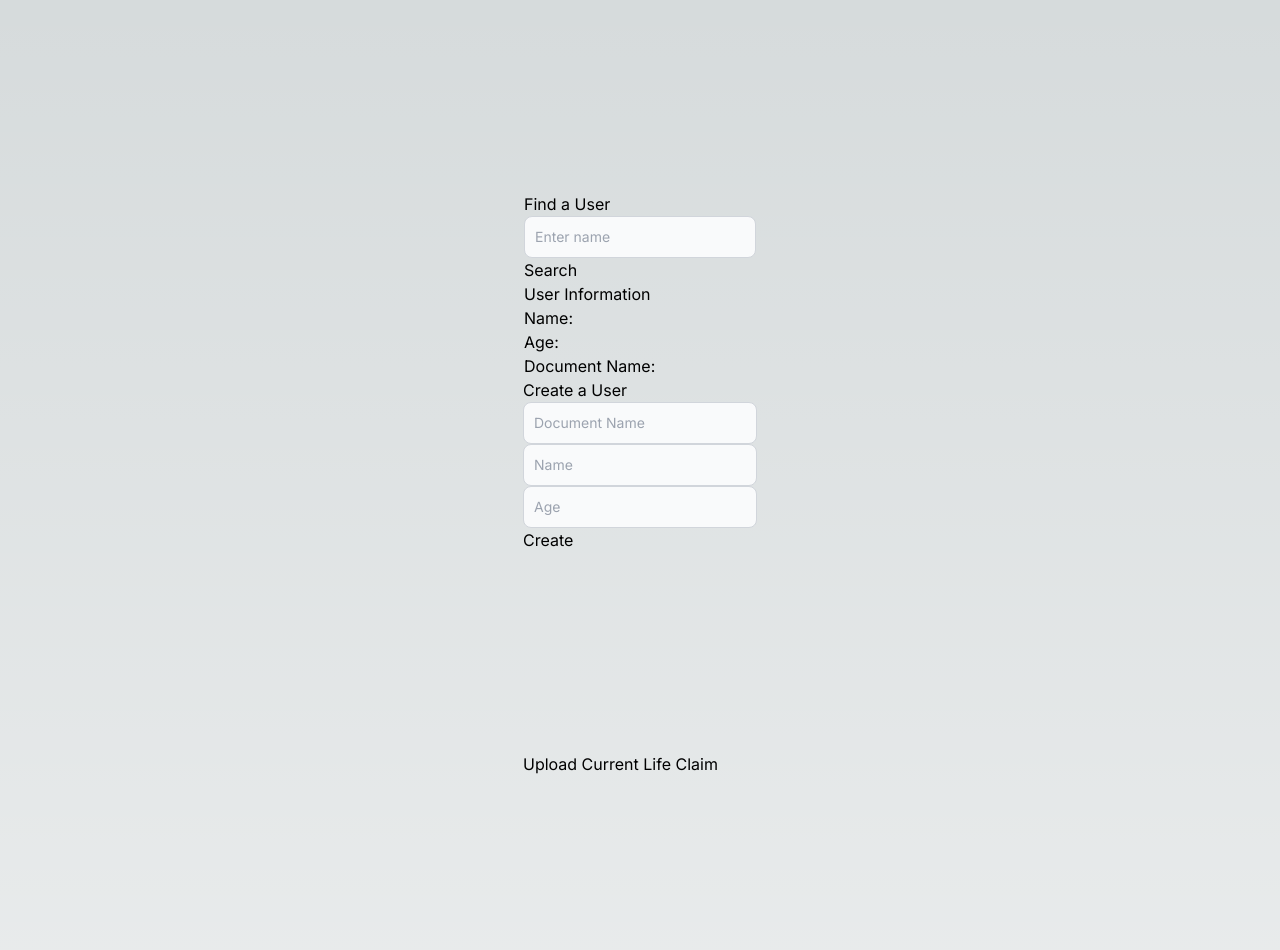
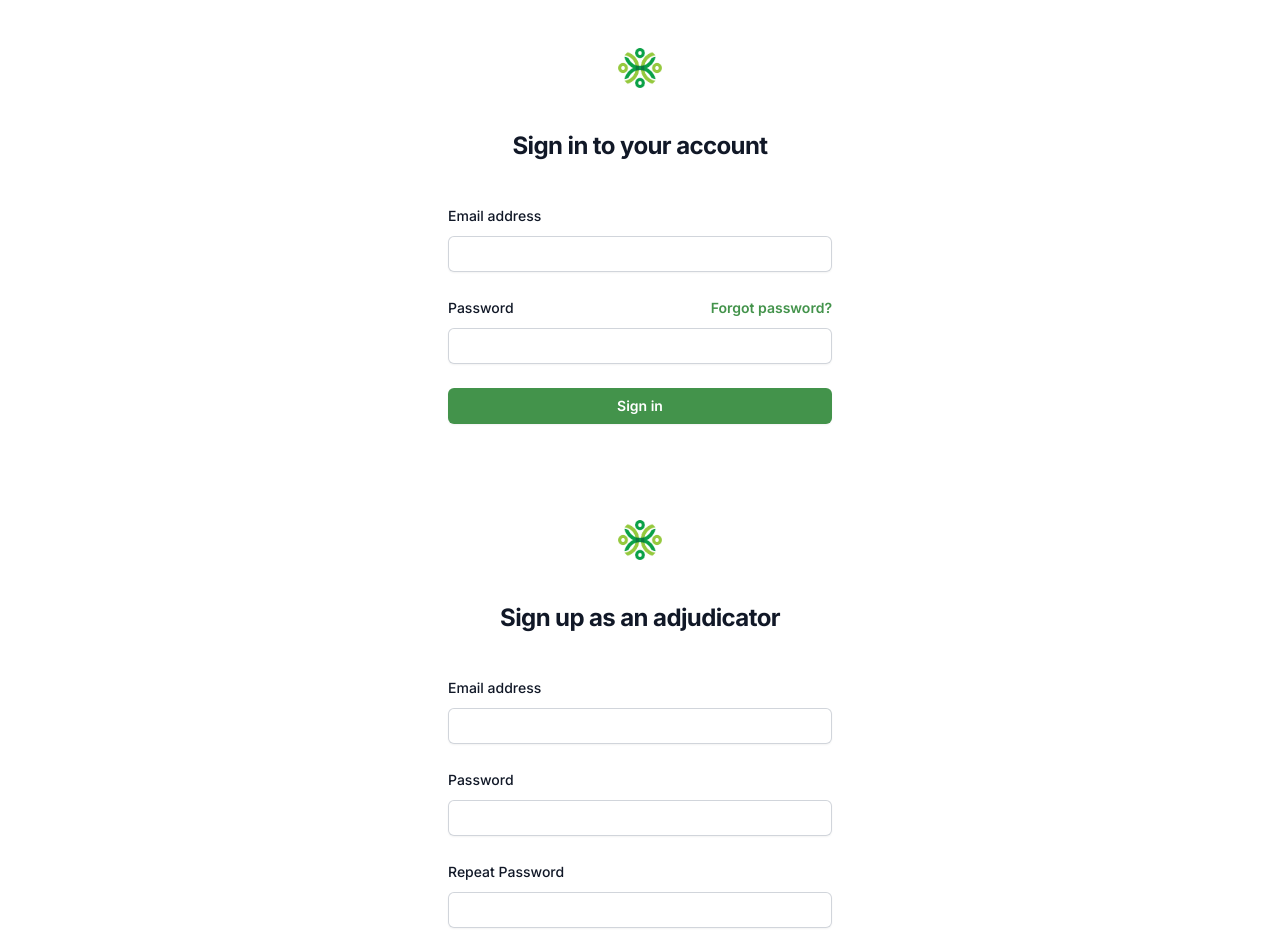
Before and after one commit to ganeshasapu/easyclaim, a Next.js app in the folder frontend/: page / in a window 1280 px wide. Shown: the top 950 px of the page. Built offline with nearby package versions, Linux system fonts and the light colour scheme.

Commit message:
Implemented frontend component

```diff
--- /dev/null
+++ b/frontend/app/components/authentication/login.tsx
@@ -0,0 +1,46 @@
+'use client'
+
+import React from 'react';
+
+const LoginComponent = () => {
+  return (
+    <div>
+        <div className="flex min-h-full flex-col justify-center px-6 py-12 lg:px-8">
+            <div className="sm:mx-auto sm:w-full sm:max-w-sm">
+                <img className="mx-auto h-10 w-auto" src="/Logo.png" alt="Your Company"/>
+                <h2 className="mt-10 text-center text-2xl font-bold leading-9 tracking-tight text-gray-900">Sign in to your account</h2>
+            </div>
+
+            <div className="mt-10 sm:mx-auto sm:w-full sm:max-w-sm">
+                <form className="space-y-6" action="#" method="POST">
+                <div>
+                    <label className="block text-sm font-medium leading-6 text-gray-900">Email address</label>
+                    <div className="mt-2">
+                    <input id="email" name="email" type="email" required className="block w-full rounded-md border-0 py-1.5 text-gray-900 shadow-sm ring-1 ring-inset ring-gray-300 placeholder:text-gray-400 focus:ring-2 focus:ring-inset focus:ring-[#43934B] sm:text-sm sm:leading-6"/>
+                    </div>
+                </div>
+
+                <div>
+                    <div className="flex items-center justify-between">
+                    <label className="block text-sm font-medium leading-6 text-gray-900">Password</label>
+                    <div className="text-sm">
+                        <a href="#" className="font-semibold text-[#43934B] hover:text-[#43934B]">Forgot password?</a>
+                    </div>
+                    </div>
+                    <div className="mt-2">
+                    <input id="password" name="password" type="password" required className="block w-full rounded-md border-0 py-1.5 text-gray-900 shadow-sm ring-1 ring-inset ring-gray-300 placeholder:text-gray-400 focus:ring-2 focus:ring-inset focus:ring-[#43934B] sm:text-sm sm:leading-6" />
+                    </div>
+                </div>
+
+                <div>
+                    <button type="submit" className="flex w-full justify-center rounded-md bg-[#43934B] px-3 py-1.5 text-sm font-semibold leading-6 text-white shadow-sm hover:bg-[#43934B] focus-visible:outline focus-visible:outline-2 focus-visible:outline-offset-2 focus-visible:outline-[#43934B]">Sign in</button>
+                </div>
+                </form>
+            </div>
+        </div>
+
+    </div>
+  );
+};
+
+export default LoginComponent;
--- /dev/null
+++ b/frontend/app/components/authentication/signup.tsx
@@ -0,0 +1,52 @@
+'use client'
+
+import React from 'react';
+
+const SignUpComponent = () => {
+  return (
+    <div>
+        <div className="flex min-h-full flex-col justify-center px-6 py-12 lg:px-8">
+            <div className="sm:mx-auto sm:w-full sm:max-w-sm">
+                <img className="mx-auto h-10 w-auto" src="/Logo.png" alt="Your Company"/>
+                <h2 className="mt-10 text-center text-2xl font-bold leading-9 tracking-tight text-gray-900">Sign up as an adjudicator</h2>
+            </div>
+
+            <div className="mt-10 sm:mx-auto sm:w-full sm:max-w-sm">
+                <form className="space-y-6" action="#" method="POST">
+                <div>
+                    <label className="block text-sm font-medium leading-6 text-gray-900">Email address</label>
+                    <div className="mt-2">
+                    <input id="email" name="email" type="email" required className="block w-full rounded-md border-0 py-1.5 text-gray-900 shadow-sm ring-1 ring-inset ring-gray-300 placeholder:text-gray-400 focus:ring-2 focus:ring-inset focus:ring-[#43934B] sm:text-sm sm:leading-6"/>
+                    </div>
+                </div>
+
+                <div>
+                    <div className="flex items-center justify-between">
+                    <label className="block text-sm font-medium leading-6 text-gray-900">Password</label>
+                    </div>
+                    <div className="mt-2">
+                    <input id="password" name="password" type="password" required className="block w-full rounded-md border-0 py-1.5 text-gray-900 shadow-sm ring-1 ring-inset ring-gray-300 placeholder:text-gray-400 focus:ring-2 focus:ring-inset focus:ring-[#43934B] sm:text-sm sm:leading-6" />
+                    </div>
+                </div>
+
+                <div>
+                    <div className="flex items-center justify-between">
+                    <label className="block text-sm font-medium leading-6 text-gray-900">Repeat Password</label>
+                    </div>
+                    <div className="mt-2">
+                    <input id="password" name="password" type="password" required className="block w-full rounded-md border-0 py-1.5 text-gray-900 shadow-sm ring-1 ring-inset ring-gray-300 placeholder:text-gray-400 focus:ring-2 focus:ring-inset focus:ring-[#43934B] sm:text-sm sm:leading-6" />
+                    </div>
+                </div>
+
+                <div>
+                    <button type="submit" className="flex w-full justify-center rounded-md bg-[#43934B] px-3 py-1.5 text-sm font-semibold leading-6 text-white shadow-sm hover:bg-[#43934B] focus-visible:outline focus-visible:outline-2 focus-visible:outline-offset-2 focus-visible:outline-[#43934B]">Sign in</button>
+                </div>
+                </form>
+            </div>
+        </div>
+
+    </div>
+  );
+};
+
+export default SignUpComponent;
--- a/frontend/app/globals.css
+++ b/frontend/app/globals.css
@@ -3,16 +3,16 @@
 @tailwind utilities;
 
 :root {
-  --foreground-rgb: 0, 0, 0;
+  /* --foreground-rgb: 0, 0, 0;
   --background-start-rgb: 214, 219, 220;
-  --background-end-rgb: 255, 255, 255;
+  --background-end-rgb: 255, 255, 255; */
 }
 
 @media (prefers-color-scheme: dark) {
   :root {
-    --foreground-rgb: 255, 255, 255;
+    /* --foreground-rgb: 255, 255, 255;
     --background-start-rgb: 0, 0, 0;
-    --background-end-rgb: 0, 0, 0;
+    --background-end-rgb: 0, 0, 0; */
   }
 }
 
--- a/frontend/app/page.tsx
+++ b/frontend/app/page.tsx
@@ -1,5 +1,7 @@
 import dynamic from 'next/dynamic';
 import FormCard from './components/FormCard';
+import LoginComponent from './components/authentication/login';
+import SignUpComponent from './components/authentication/signup';
 
 const ClientComponent = dynamic(() => import('./ClientComponent'), {
   ssr: false,
@@ -7,11 +9,12 @@ const ClientComponent = dynamic(() => import('./ClientComponent'), {
 
 export default function Home() {
   return (
-    <main className="flex min-h-screen flex-col items-center justify-between p-24">
+    <main>
       <div>
+        {<LoginComponent/>}
       </div>
       <div>
-        <ClientComponent />
+        {<SignUpComponent/>}
       </div>
     </main>
   );
```
Also changed, not shown: frontend/public/Logo.png (added), 1 other file (tests, documents, lock files or other folders).
